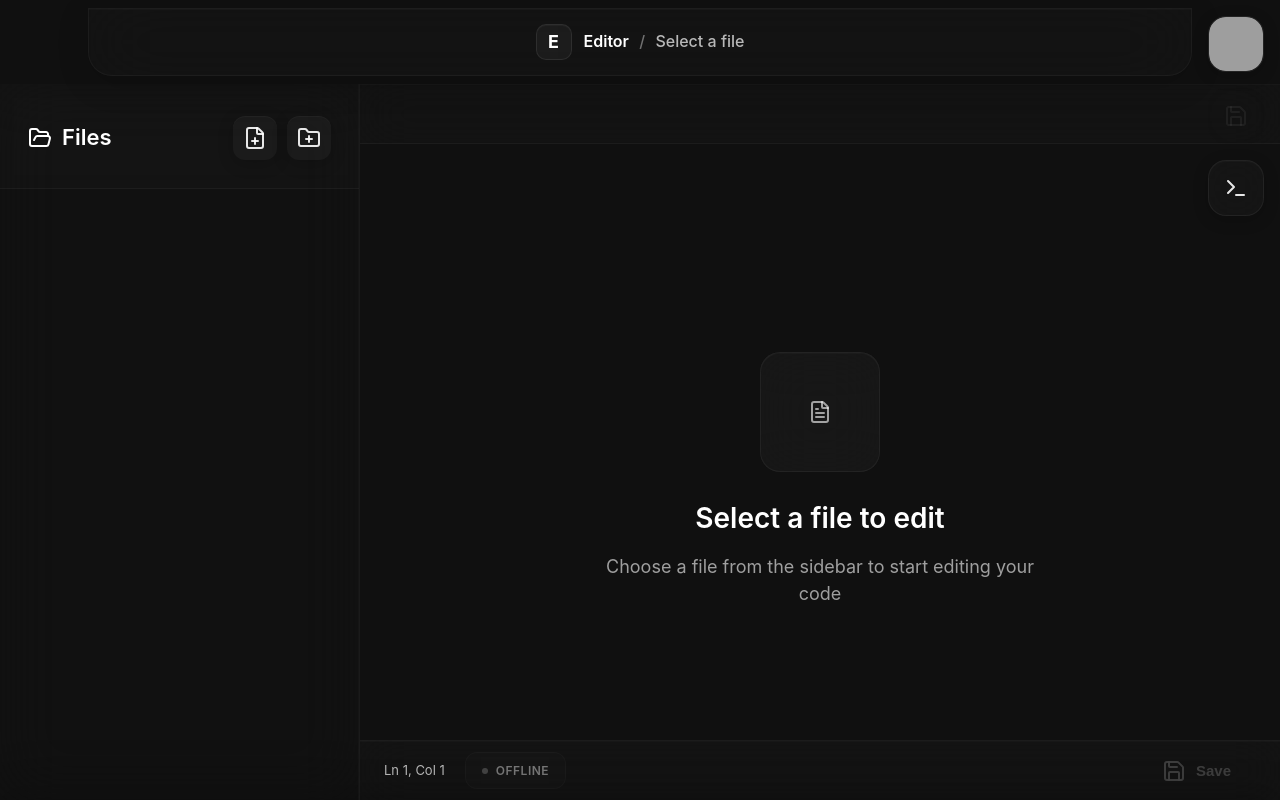
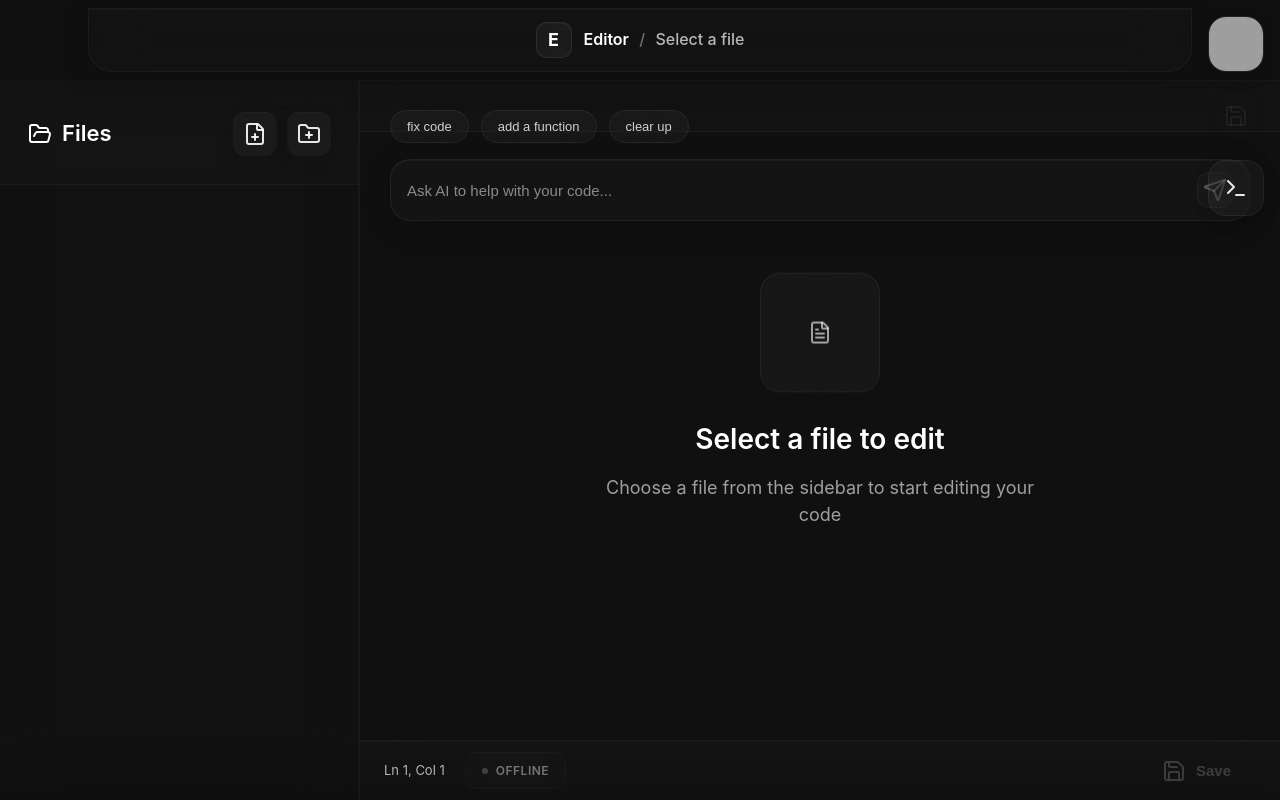
Before and after one commit to MDavidka/Developer, a Flask app: template templates/editor.html in a window 1280 px wide. Run offline with Flask 3, Linux system fonts and the light colour scheme; the template is opened without the code that fills it, so the values that code supplies are empty; some libraries are stand-ins or nearby versions; grey boxes are pictures that could not be loaded.

Commit message:
Update editor.html

```diff
--- a/templates/editor.html
+++ b/templates/editor.html
@@ -80,15 +80,15 @@
             box-shadow: none !important;
         }
 
-        /* Normalized Mobile Header and Button Sizing with padding */
+        /* Normalized Mobile Header with padding */
         .header {
             background: rgba(255, 255, 255, 0.015);
             backdrop-filter: blur(35px) saturate(1.4);
             -webkit-backdrop-filter: blur(35px) saturate(1.4);
             border: 1px solid rgba(255, 255, 255, 0.04);
             border-radius: 0 0 20px 20px;
-            padding: 16px 24px;
-            height: 60px;
+            padding: 14px 24px; /* Increased padding */
+            height: 56px;
             display: flex;
             align-items: center;
             justify-content: center;
@@ -371,17 +371,17 @@
         .main-container {
             flex: 1;
             display: flex;
-            margin-top: 76px;
+            margin-top: 72px;
             overflow: hidden;
         }
 
-        /* Enhanced Sidebar with padding */
+        /* Enhanced Sidebar */
         .sidebar {
             position: fixed;
-            top: 76px;
+            top: 72px;
             left: 0;
             width: 100%;
-            height: calc(100vh - 76px);
+            height: calc(100vh - 72px);
             background: rgba(255, 255, 255, 0.008);
             backdrop-filter: blur(30px) saturate(1.3);
             -webkit-backdrop-filter: blur(30px) saturate(1.3);
@@ -512,6 +512,133 @@
             flex-direction: column;
             width: 100%;
             overflow: hidden;
+            position: relative;
+        }
+
+        /* AI Chat Interface */
+        .ai-chat-container {
+            position: absolute;
+            top: 20px;
+            left: 20px;
+            right: 20px;
+            z-index: 500;
+            display: flex;
+            flex-direction: column;
+            gap: 16px;
+            transition: all 0.4s cubic-bezier(0.4, 0, 0.2, 1);
+        }
+
+        .ai-chat-container.hidden {
+            opacity: 0;
+            visibility: hidden;
+            pointer-events: none;
+            transform: translateY(-20px);
+        }
+
+        /* AI Suggestions */
+        .ai-suggestions {
+            display: flex;
+            gap: 12px;
+            flex-wrap: wrap;
+            justify-content: center;
+        }
+
+        .suggestion-chip {
+            padding: 8px 16px;
+            border-radius: 20px;
+            background: rgba(255, 255, 255, 0.03);
+            backdrop-filter: blur(20px);
+            -webkit-backdrop-filter: blur(20px);
+            border: 1px solid rgba(255, 255, 255, 0.06);
+            color: rgba(255, 255, 255, 0.8);
+            font-size: 13px;
+            font-weight: 500;
+            cursor: pointer;
+            transition: all 0.3s cubic-bezier(0.4, 0, 0.2, 1);
+            white-space: nowrap;
+            user-select: none;
+        }
+
+        .suggestion-chip:hover {
+            background: rgba(255, 255, 255, 0.06);
+            border-color: rgba(255, 255, 255, 0.12);
+            color: #ffffff;
+            transform: translateY(-1px);
+            box-shadow: 0 4px 16px rgba(0, 0, 0, 0.15);
+        }
+
+        .suggestion-chip:active {
+            background: rgba(255, 255, 255, 0.08);
+            transform: translateY(0);
+        }
+
+        /* AI Input */
+        .ai-input-container {
+            display: flex;
+            gap: 12px;
+            align-items: center;
+            background: rgba(255, 255, 255, 0.02);
+            backdrop-filter: blur(30px) saturate(1.3);
+            -webkit-backdrop-filter: blur(30px) saturate(1.3);
+            border: 1px solid rgba(255, 255, 255, 0.06);
+            border-radius: 20px;
+            padding: 12px 16px;
+            box-shadow: inset 0 1px 0 rgba(255, 255, 255, 0.03),
+                        0 8px 32px rgba(0, 0, 0, 0.2);
+        }
+
+        .ai-input {
+            flex: 1;
+            background: none;
+            border: none;
+            outline: none;
+            color: #ffffff;
+            font-size: 15px;
+            font-weight: 500;
+            placeholder-color: rgba(255, 255, 255, 0.5);
+        }
+
+        .ai-input::placeholder {
+            color: rgba(255, 255, 255, 0.5);
+        }
+
+        .ai-send-btn {
+            width: 36px;
+            height: 36px;
+            border-radius: 12px;
+            background: rgba(255, 255, 255, 0.05);
+            backdrop-filter: blur(15px);
+            -webkit-backdrop-filter: blur(15px);
+            border: 1px solid rgba(255, 255, 255, 0.1);
+            color: rgba(255, 255, 255, 0.8);
+            cursor: pointer;
+            display: flex;
+            align-items: center;
+            justify-content: center;
+            font-size: 16px;
+            transition: all 0.3s cubic-bezier(0.4, 0, 0.2, 1);
+        }
+
+        .ai-send-btn:hover {
+            background: rgba(255, 255, 255, 0.08);
+            border-color: rgba(255, 255, 255, 0.15);
+            color: #ffffff;
+            transform: translateY(-1px);
+            box-shadow: 0 4px 16px rgba(0, 0, 0, 0.15);
+        }
+
+        .ai-send-btn:active {
+            background: rgba(255, 255, 255, 0.1);
+            transform: translateY(0);
+        }
+
+        .ai-send-btn:disabled {
+            background: rgba(255, 255, 255, 0.02);
+            border-color: rgba(255, 255, 255, 0.04);
+            color: rgba(255, 255, 255, 0.3);
+            cursor: not-allowed;
+            transform: none !important;
+            box-shadow: none !important;
         }
 
         /* Mobile Tabs with padding */
@@ -526,8 +653,8 @@
             white-space: nowrap;
             -webkit-overflow-scrolling: touch;
             display: none;
-            height: 56px;
-            padding: 0 4px;
+            height: 52px;
+            padding: 0 8px; /* Added padding */
         }
 
         .mobile-tabs::-webkit-scrollbar {
@@ -651,16 +778,17 @@
             background: rgba(255, 255, 255, 0.12) !important;
         }
 
-        /* Empty State - Moved down by 30% */
+        /* Empty State - Moved down by 20% */
         .mobile-empty-state {
             flex: 1;
             display: flex;
             flex-direction: column;
             align-items: center;
-            justify-content: flex-start;
+            justify-content: center;
             text-align: center;
-            padding: calc(48px + 30vh) 32px 120px;
+            padding: 48px 32px 120px;
             min-height: 0;
+            transform: translateY(20%); /* Moved down by 20% */
         }
 
         .empty-icon {
@@ -1039,8 +1071,8 @@
         /* Desktop Styles */
         @media (min-width: 768px) {
             .header {
-                height: 68px;
-                padding: 18px 28px;
+                height: 64px;
+                padding: 18px 28px; /* Increased padding */
                 left: calc(16px + 56px + 16px);
                 right: calc(16px + 56px + 16px);
                 border-radius: 0 0 24px 24px;
@@ -1057,7 +1089,7 @@
             }
 
             .main-container {
-                margin-top: 84px;
+                margin-top: 80px;
                 flex-direction: row;
             }
 
@@ -1081,12 +1113,7 @@
 
             .mobile-tabs {
                 display: flex;
-                height: 60px;
-                padding: 0 8px;
-            }
-
-            .mobile-tab {
-                padding: 20px 36px;
+                padding: 0 12px; /* Increased padding for desktop */
             }
 
             .mobile-console {
@@ -1117,7 +1144,7 @@
             }
 
             .mobile-empty-state {
-                padding: calc(48px + 20vh) 32px 160px;
+                padding: 48px 32px 160px;
             }
 
             /* Desktop symmetrical positioning */
@@ -1141,9 +1168,15 @@
                 transform: none;
             }
 
-            .chat-input-container {
-                max-width: 800px;
-                margin: 0 auto;
+            /* AI Chat responsive */
+            .ai-chat-container {
+                top: 30px;
+                left: 30px;
+                right: 30px;
+            }
+
+            .ai-suggestions {
+                justify-content: flex-start;
             }
         }
 
@@ -1463,7 +1498,25 @@
 
             <!-- Content Area -->
             <main class="content-area">
-                <!-- Mobile Tabs with enhanced padding -->
+                <!-- AI Chat Interface -->
+                <div class="ai-chat-container" id="ai-chat-container">
+                    <!-- AI Suggestions -->
+                    <div class="ai-suggestions">
+                        <button class="suggestion-chip" data-suggestion="fix code">fix code</button>
+                        <button class="suggestion-chip" data-suggestion="add a function">add a function</button>
+                        <button class="suggestion-chip" data-suggestion="clear up">clear up</button>
+                    </div>
+
+                    <!-- AI Input -->
+                    <div class="ai-input-container">
+                        <input type="text" class="ai-input" id="ai-input" placeholder="Ask AI to help with your code...">
+                        <button class="ai-send-btn" id="ai-send-btn" title="Send">
+                            <i data-lucide="send" size="16"></i>
+                        </button>
+                    </div>
+                </div>
+
+                <!-- Mobile Tabs -->
                 <div class="mobile-tabs" id="mobile-tabs">
                     <div class="tabs-wrapper" id="tabs-wrapper">
                         <!-- Tabs will be populated here -->
@@ -1558,20 +1594,23 @@
         const sidebarOverlay = document.getElementById('sidebar-overlay');
         const saveBtnHeader = document.getElementById('save-btn-header');
         const consoleToggle = document.getElementById('console-toggle');
+        const aiChatContainer = document.getElementById('ai-chat-container');
 
         // Mobile menu toggle with button hiding
         mobileMenuBtn.addEventListener('click', () => {
             const isOpen = sidebar.classList.toggle('open');
             sidebarOverlay.classList.toggle('active');
 
-            // Hide/show buttons when sidebar opens/closes on mobile
+            // Hide/show buttons and AI chat when sidebar opens/closes on mobile
             if (window.innerWidth < 768) {
                 if (isOpen) {
                     saveBtnHeader.classList.add('hidden');
                     consoleToggle.classList.add('hidden');
+                    aiChatContainer.classList.add('hidden');
                 } else {
                     saveBtnHeader.classList.remove('hidden');
                     consoleToggle.classList.remove('hidden');
+                    aiChatContainer.classList.remove('hidden');
                 }
             }
         });
@@ -1580,24 +1619,27 @@
             sidebar.classList.remove('open');
             sidebarOverlay.classList.remove('active');
 
-            // Show buttons when sidebar closes
+            // Show buttons and AI chat when sidebar closes
             if (window.innerWidth < 768) {
                 saveBtnHeader.classList.remove('hidden');
                 consoleToggle.classList.remove('hidden');
+                aiChatContainer.classList.remove('hidden');
             }
         });
 
         // Handle window resize
         window.addEventListener('resize', () => {
             if (window.innerWidth >= 768) {
-                // Desktop: always show buttons
+                // Desktop: always show buttons and AI chat
                 saveBtnHeader.classList.remove('hidden');
                 consoleToggle.classList.remove('hidden');
+                aiChatContainer.classList.remove('hidden');
             } else {
                 // Mobile: hide if sidebar is open
                 if (sidebar.classList.contains('open')) {
                     saveBtnHeader.classList.add('hidden');
                     consoleToggle.classList.add('hidden');
+                    aiChatContainer.classList.add('hidden');
                 }
             }
         });
@@ -1644,60 +1686,46 @@
             consoleOutput.innerHTML = '<div class="console-line">Console cleared...</div>';
         });
 
-        // Chat input functionality
-        const chatInput = document.getElementById('chat-input');
-        const sendBtn = document.getElementById('send-btn');
-
-        // Auto-resize textarea
-        chatInput.addEventListener('input', function() {
-            this.style.height = '48px';
-            this.style.height = Math.min(this.scrollHeight, 120) + 'px';
-
-            // Enable/disable send button based on input
-            sendBtn.disabled = !this.value.trim();
+        // AI Chat functionality
+        const aiInput = document.getElementById('ai-input');
+        const aiSendBtn = document.getElementById('ai-send-btn');
+        const suggestionChips = document.querySelectorAll('.suggestion-chip');
+
+        // Suggestion chips
+        suggestionChips.forEach(chip => {
+            chip.addEventListener('click', () => {
+                const suggestion = chip.getAttribute('data-suggestion');
+                aiInput.value = suggestion;
+                aiInput.focus();
+            });
         });
 
-        // Send message on button click
-        sendBtn.addEventListener('click', () => {
-            const message = chatInput.value.trim();
+        // AI input and send
+        aiInput.addEventListener('input', () => {
+            aiSendBtn.disabled = aiInput.value.trim() === '';
+        });
+
+        aiInput.addEventListener('keypress', (e) => {
+            if (e.key === 'Enter' && !aiSendBtn.disabled) {
+                sendAIMessage();
+            }
+        });
+
+        aiSendBtn.addEventListener('click', () => {
+            if (!aiSendBtn.disabled) {
+                sendAIMessage();
+            }
+        });
+
+        function sendAIMessage() {
+            const message = aiInput.value.trim();
             if (message) {
-                // Add message to console (placeholder functionality)
-                const messageDiv = document.createElement('div');
-                messageDiv.className = 'console-line';
-                messageDiv.textContent = `> ${message}`;
-                consoleOutput.appendChild(messageDiv);
-
-                // Clear input
-                chatInput.value = '';
-                chatInput.style.height = '48px';
-                sendBtn.disabled = true;
-
-                // Scroll to bottom
-                consoleOutput.scrollTop = consoleOutput.scrollHeight;
-
-                // Placeholder response (you can remove this)
-                setTimeout(() => {
-                    const responseDiv = document.createElement('div');
-                    responseDiv.className = 'console-line info';
-                    responseDiv.textContent = 'Message received (placeholder)';
-                    consoleOutput.appendChild(responseDiv);
-                    consoleOutput.scrollTop = consoleOutput.scrollHeight;
-                }, 500);
-            }
-        });
-
-        // Send message on Enter (Shift+Enter for new line)
-        chatInput.addEventListener('keydown', (e) => {
-            if (e.key === 'Enter' && !e.shiftKey) {
-                e.preventDefault();
-                if (!sendBtn.disabled) {
-                    sendBtn.click();
-                }
-            }
-        });
-
-        // Initialize send button state
-        sendBtn.disabled = true;
+                console.log('AI Message:', message);
+                // TODO: Implement AI message sending
+                aiInput.value = '';
+                aiSendBtn.disabled = true;
+            }
+        }
 
         // Save buttons
         const saveBtn = document.getElementById('save-btn');
@@ -1709,6 +1737,7 @@
         // Initialize
         document.addEventListener('DOMContentLoaded', () => {
             console.log('Code Editor initialized');
+            aiSendBtn.disabled = true; // Start with disabled send button
         });
     </script>
 </body>
```
Also changed, not shown: other parts of templates/editor.html (+22 -133 lines).
